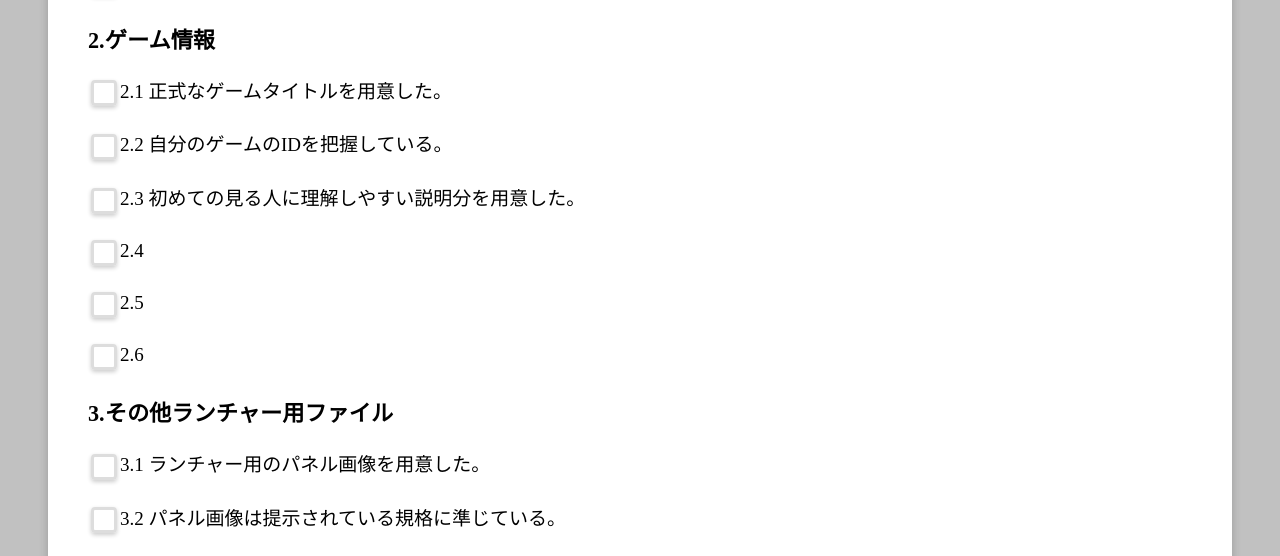
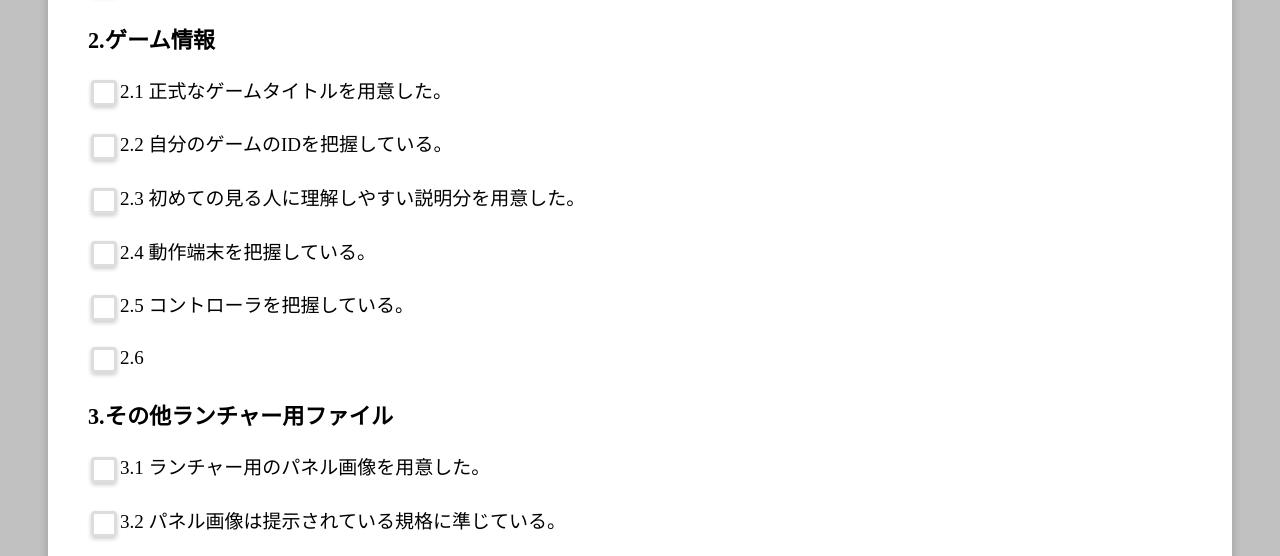
Before and after one commit to su-u/SofmeGameRegister-, a Django app: template SofmeGameRegister/gameregister/templates/gameregister/confirmation.html in a window 1280 px wide. Shown: the part 929-1485 px from the top of the page. Run offline with Django 3.2, Linux system fonts and the light colour scheme; the template is opened without the code that fills it, so the values that code supplies are empty.

Commit message:
add colunm

```diff
--- a/SofmeGameRegister/gameregister/templates/gameregister/confirmation.html
+++ b/SofmeGameRegister/gameregister/templates/gameregister/confirmation.html
@@ -67,11 +67,11 @@
                 </div>
                 <div class="fieldWrapper">
                     <input id="check_2-4" name="check_2-4" type="checkbox">
-                    <label for="check_2-4">2.4 </label>
+                    <label for="check_2-4">2.4 動作端末を把握している。</label>
                 </div>
                 <div class="fieldWrapper">
                     <input id="check_2-5" name="check_2-5" type="checkbox">
-                    <label for="check_2-5">2.5 </label>
+                    <label for="check_2-5">2.5 コントローラを把握している。</label>
                 </div>
                 <div class="fieldWrapper">
                     <input id="check_2-6" name="check_2-6" type="checkbox">
```
